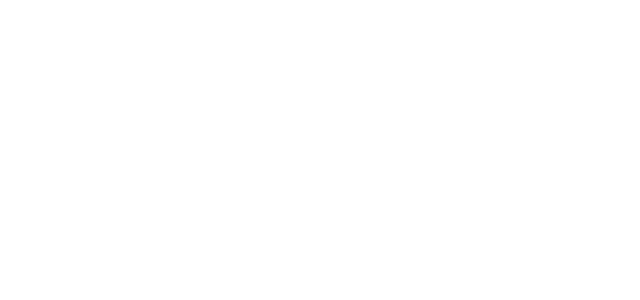
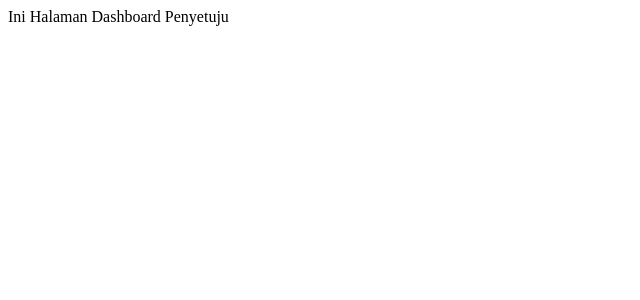
Before and after one commit to SulthanRafif/PemesananKendaraan, a React (Create React App) app in the folder website_pemesanan_kendaraan/client/: page /dashboardPenyetuju in a window 1280 px wide. Shown: the top 300 px of the page, without its empty margins (0-640 px from the left). Built offline with nearby package versions, Linux system fonts and the light colour scheme.

Commit message:
Tambahkan Route untuk Halaman

```diff
--- a/website_pemesanan_kendaraan/client/src/App/App.js
+++ b/website_pemesanan_kendaraan/client/src/App/App.js
@@ -4,13 +4,15 @@
 import { BrowserRouter as Router, Route, Switch } from "react-router-dom";
 
 import Login from '../Login';
-import Dashboard from '../Dashboard';
+
 
 import NavbarAdmin from '../NavbarAdmin';
+import DashboardAdmin from '../DashboardAdmin';
 import DaftarPesananAdmin from '../DaftarPesananAdmin';
 import PemesananAdmin from '../PemesananAdmin';
 
 import NavbarPenyetuju from '../NavbarPenyetuju';
+import DashboardPenyetuju from '../DashboardPenyetuju';
 import DaftarPesananPenyetuju from '../DaftarPesananPenyetuju';
 import Persetujuan from '../Persetujuan';
 
@@ -21,6 +23,27 @@
         <Switch>
           <Route path="/" exact component={Login} />
         </Switch>
+
+        <Switch>
+          <Route path="/dashboardAdmin" exact component={DashboardAdmin} />
+        </Switch>
+        <Switch>
+          <Route path="/daftarPesananAdmin" exact component={DaftarPesananAdmin} />
+        </Switch>
+        <Switch>
+          <Route path="/pemesananAdmin" exact component={PemesananAdmin} />
+        </Switch>
+
+        <Switch>
+          <Route path="/dashboardPenyetuju" exact component={DashboardPenyetuju} />
+        </Switch>
+        <Switch>
+          <Route path="/daftarPesananPenyetuju" exact component={DaftarPesananPenyetuju} />
+        </Switch>
+        <Switch>
+          <Route path="/persetujuan" exact component={Persetujuan} />
+        </Switch>
+
       </Router>
     </div>
   );
--- a/website_pemesanan_kendaraan/client/src/Dashboard/index.js
+++ /dev/null
@@ -1,11 +0,0 @@
-import React from 'react'
-
-function Dashboard() {
-    return (
-        <div>
-            Ini Halaman Dashboard
-        </div>
-    )
-}
-
-export default Dashboard
--- /dev/null
+++ b/website_pemesanan_kendaraan/client/src/DashboardAdmin/index.js
@@ -0,0 +1,11 @@
+import React from 'react'
+
+function DashboardAdmin() {
+    return (
+        <div>
+            Ini Halaman Dashboard Admin
+        </div>
+    )
+}
+
+export default DashboardAdmin
--- /dev/null
+++ b/website_pemesanan_kendaraan/client/src/DashboardPenyetuju/index.js
@@ -0,0 +1,11 @@
+import React from 'react'
+
+function DashboardPenyetuju() {
+    return (
+        <div>
+            Ini Halaman Dashboard Penyetuju
+        </div>
+    )
+}
+
+export default DashboardPenyetuju
```
Also changed, not shown: website_pemesanan_kendaraan/client/src/DashboardAdmin/styles.css (added), website_pemesanan_kendaraan/client/src/DashboardAdmin/styles.js (added), website_pemesanan_kendaraan/client/src/DashboardPenyetuju/styles.css (added), website_pemesanan_kendaraan/client/src/DashboardPenyetuju/styles.js (added), 1 other file (tests, documents, lock files or other folders).
